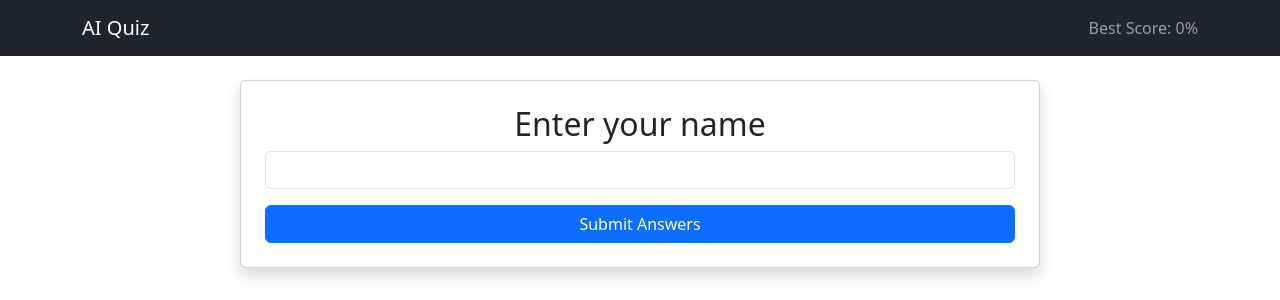
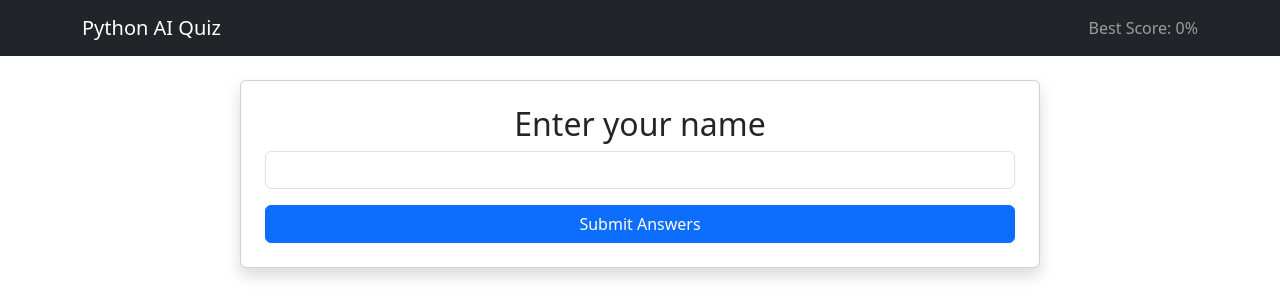
Before and after one commit to FilipRokita/python-ai-quiz, a Flask app: page / in a window 1280 px wide. Shown: the top 300 px of the page. Run offline with Flask 3, Linux system fonts and the light colour scheme.

Commit message:
Update README and layout template for clarity and branding consistency

```diff
--- a/templates/layout.html
+++ b/templates/layout.html
@@ -17,7 +17,7 @@
     <!-- Navbar -->
     <nav class="navbar navbar-dark bg-dark">
         <div class="container">
-            <a class="navbar-brand" href="/">AI Quiz</a>
+            <a class="navbar-brand" href="/">Python AI Quiz</a>
             <span class="navbar-text">Best Score: {{ best_score }}%</span>
         </div>
     </nav>
```
Also changed, not shown: README.md.
